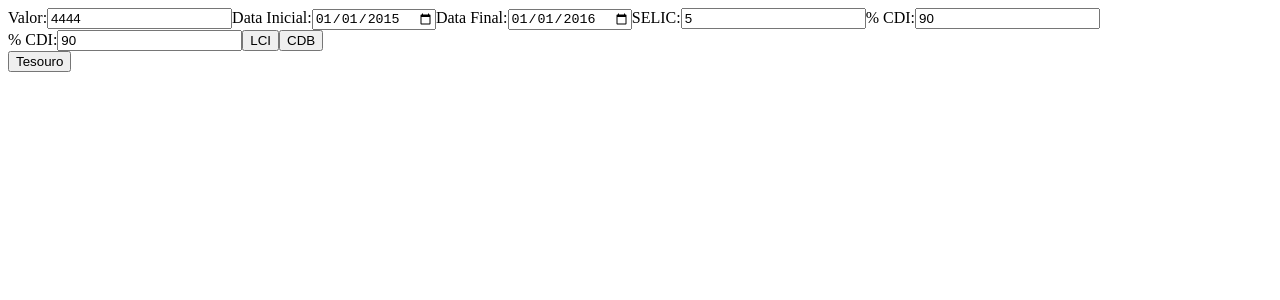
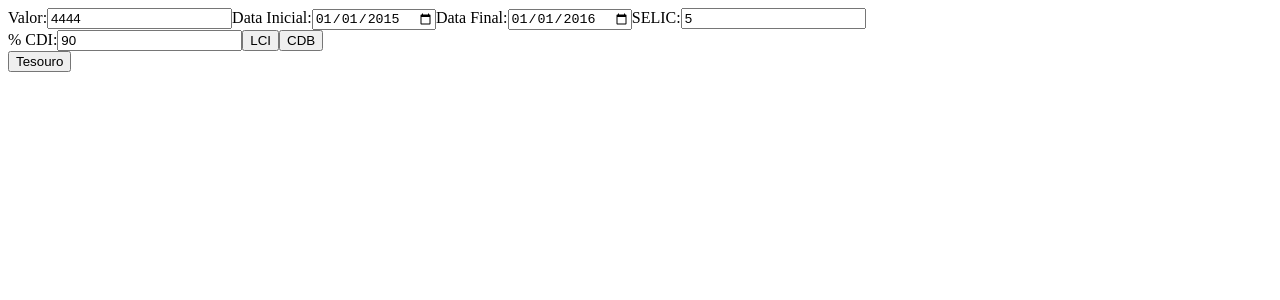
Before and after one commit to oberziner/simulador-investimentos, a React app: page / in a window 1280 px wide. Shown: the top 300 px of the page. Built offline with nearby package versions, Linux system fonts and the light colour scheme.

Commit message:
Removing % CDI from global input list

```diff
--- a/src/App.jsx
+++ b/src/App.jsx
@@ -54,7 +54,6 @@ class App extends Component {
             startDate: '2015-01-01',
             endDate: '2016-01-01',
             selicValue: '5',
-            percentCDI: '90',
           }}
         />
         <CdbAndCdi
--- a/src/InputList.jsx
+++ b/src/InputList.jsx
@@ -12,7 +12,6 @@ export class InputList extends Component {
       startDate: '',
       endDate: '',
       selicValue: '',
-      percentCDI: '',
       ...props.values,
     };
 
@@ -66,15 +65,6 @@ export class InputList extends Component {
             value={state.selicValue}
           />
         </label>
-        <label htmlFor="percentCDI">
-          % CDI:
-          <input
-            type="text"
-            id="percentCDI"
-            onChange={this.handleChange}
-            value={state.percentCDI}
-          />
-        </label>
       </div>
     );
   }
```
Also changed, not shown: 1 other file (tests, documents, lock files or other folders).
